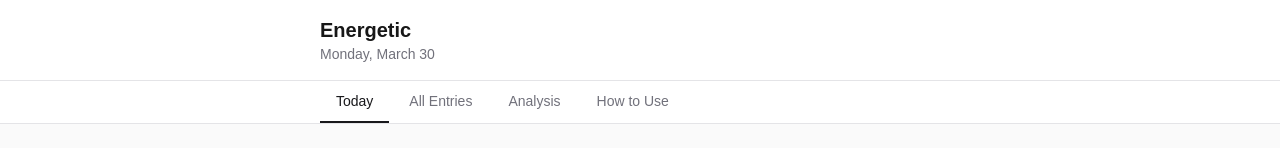
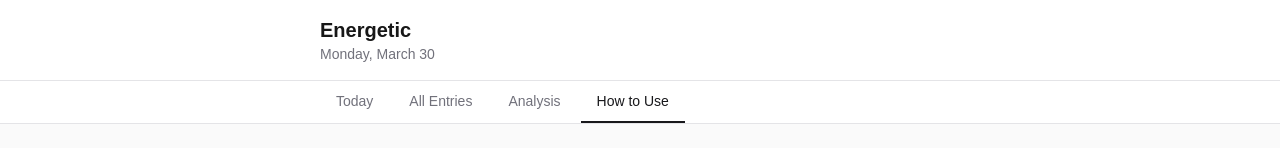
Before and after one commit to tyranitar898/energetic, a Next.js app: page / in a window 1280 px wide. Shown: the top 148 px of the page. Built offline with nearby package versions, Linux system fonts and the light colour scheme; no server answers.

Commit message:
Set How to Use as the default tab

```diff
--- a/src/app/page.tsx
+++ b/src/app/page.tsx
@@ -14,7 +14,7 @@ export default function Home() {
   const [currentRating, setCurrentRating] = useState<number | null>(null);
   const [currentSleepRating, setCurrentSleepRating] = useState<number | null>(null);
   const [isLoading, setIsLoading] = useState(true);
-  const [tab, setTab] = useState<"today" | "all" | "analysis" | "howto">("today");
+  const [tab, setTab] = useState<"today" | "all" | "analysis" | "howto">("howto");
 
   const today = new Date().toISOString().split("T")[0];
 
```
